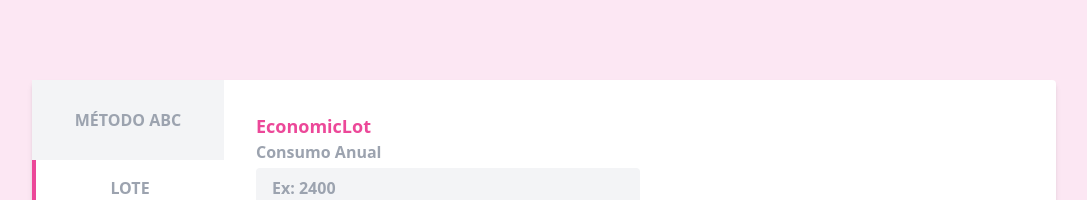
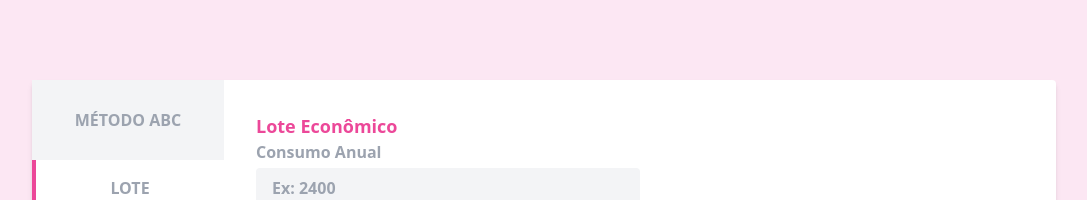
Before and after one commit to FlossyYuri/stock-admin, a React (Create React App) app: page /economic in a window 1280 px wide. Shown: the top 200 px of the page, without its empty margins (96-1183 px from the left). Built offline with nearby package versions, Linux system fonts and the light colour scheme.

Commit message:
Fix name

```diff
--- a/src/pages/EconomicLot/index.tsx
+++ b/src/pages/EconomicLot/index.tsx
@@ -27,7 +27,7 @@ function EconomicLot() {
   };
   return (
     <div className='w-full p-8 text-left'>
-      <Title>EconomicLot</Title>
+      <Title>Lote Econômico</Title>
       <div className='grid grid-cols-2'>
         <form onSubmit={handleSubmit(onSubmit)}>
           <TextInput
```
